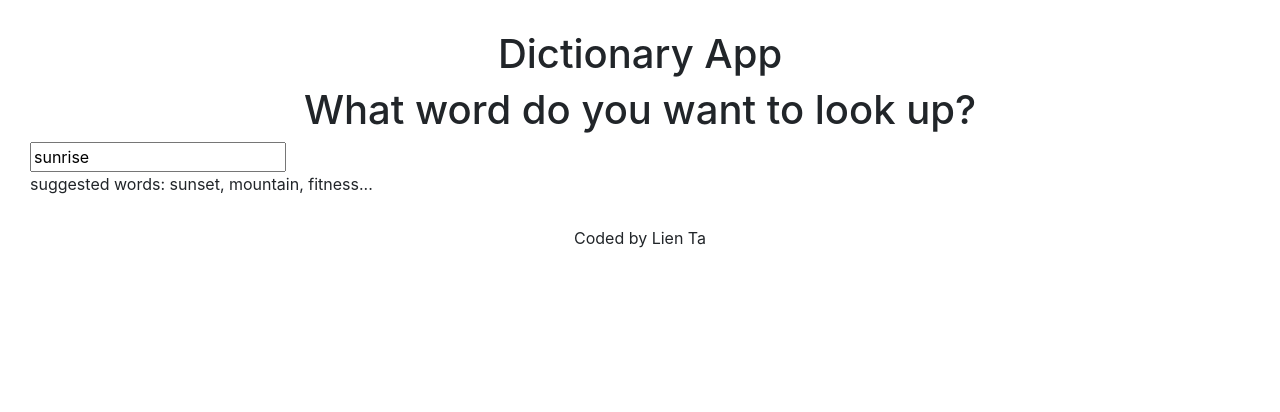
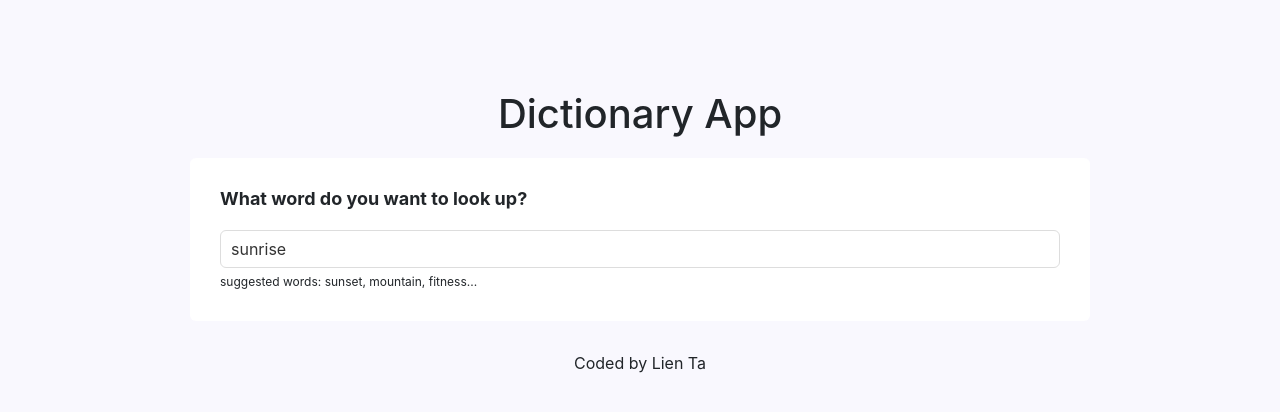
Before and after one commit to lienta3/dictionary-app, a React (Create React App) app: page / in a window 1280 px wide. Shown: the top 412 px of the page. Built offline with nearby package versions, Linux system fonts and the light colour scheme; no server answers.

Commit message:
added styling

```diff
--- a/src/App.css
+++ b/src/App.css
@@ -1,3 +1,13 @@
+.App {
+  padding: 60px 0 100px;
+  max-width: 960px;
+  margin: 0 auto;
+}
+
+body {
+  background: #f9f8fe;
+}
+
 main {
   margin: 30px;
 }
--- a/src/Dictionary.css
+++ b/src/Dictionary.css
@@ -0,0 +1,27 @@
+.Dictionary section {
+  background-color: white;
+  padding: 30px;
+  border-radius: 6px;
+  box-shadow: 0px 10px 10px rgb(0, 0, 0 / 10%);
+  margin: 20px 0;
+}
+
+.Dictionary input {
+  width: 100%;
+  border-radius: 6px;
+  padding: 6px 10px;
+  color: #333;
+  border: 1px solid #ddd;
+}
+
+.Dictionary h1 {
+  font-size: 18px;
+  font-weight: bold;
+  margin-bottom: 20px;
+  text-align: left;
+}
+
+.Dictionary .hint {
+  font-size: 12px;
+  margin-top: 5px;
+}
--- /dev/null
+++ b/src/Example.css
@@ -0,0 +1,6 @@
+.Example {
+  font-size: 14px;
+  opacity: 0.7;
+  font-style: italic;
+  margin-top: 10px;
+}
--- a/src/Example.js
+++ b/src/Example.js
@@ -1,11 +1,8 @@
+import "./Example.css";
+
 export default function Example(props) {
   if (props.example) {
-    return (
-      <div className="Synonyms">
-        <strong>Example: </strong>
-        <em>{props.example}</em>
-      </div>
-    );
+    return <div className="Example">"{props.example}"</div>;
   } else {
     return null;
   }
--- /dev/null
+++ b/src/Meaning.css
@@ -0,0 +1,5 @@
+.Meaning h3 {
+  font-size: 24px;
+  line-height: 1.5;
+  font-weight: bold;
+}
--- a/src/Meaning.js
+++ b/src/Meaning.js
@@ -1,18 +1,17 @@
 //import react from "react";
 import Synonyms from "./Synonyms";
 import Example from "./Example";
+import "./Meaning.css";
+import "./Example.css";
 
 export default function Meaning(props) {
   return (
     <div className="Meaning">
       <h3>{props.meaning.partOfSpeech}</h3>
-      <p>
-        <strong>Definition:</strong> {props.meaning.definition}
-        <br />
-        <Example example={props.meaning.example} />
-        <br />
-        <Synonyms synonyms={props.meaning.synonyms} />
-      </p>
+      <div className="definition">{props.meaning.definition}</div>
+      <Example example={props.meaning.example} />
+      <br />
+      <Synonyms synonyms={props.meaning.synonyms} />
     </div>
   );
 }
--- /dev/null
+++ b/src/Results.css
@@ -0,0 +1,5 @@
+.Results h2 {
+  font-size: 36px;
+  font-weight: bold;
+  line-height: 1.5;
+}
--- a/src/Results.js
+++ b/src/Results.js
@@ -1,19 +1,21 @@
-//import react from "react";
 import Meaning from "./Meaning";
+import "./Results.css";
 
 export default function Results(props) {
   if (props.results) {
     return (
       <div className="Results">
-        <br />
-        <h3>Word: {props.results.word}</h3>
-        <h3>Phonetic: {props.results.phonetic}</h3>
-        <br />
+        <section>
+          <h2>{props.results.word}</h2>
+          <br />
+          <em>/{props.results.phonetic}/</em>
+          <br />
+        </section>
         {props.results.meanings.map(function (meaning, index) {
           return (
-            <div key={index}>
+            <section key={index}>
               <Meaning meaning={meaning} />
-            </div>
+            </section>
           );
         })}
       </div>
--- /dev/null
+++ b/src/Synonyms.css
@@ -0,0 +1,10 @@
+.Synonyms {
+  margin: 15px 0 0;
+  padding: 0;
+}
+
+.Synonyms li {
+  display: inline-block;
+  padding-right: 10px;
+  line-height: 1;
+}
--- a/src/Synonyms.js
+++ b/src/Synonyms.js
@@ -1,3 +1,5 @@
+import "./Synonyms.css";
+
 export default function Synonyms(props) {
   if (props.synonyms) {
     return (
```
